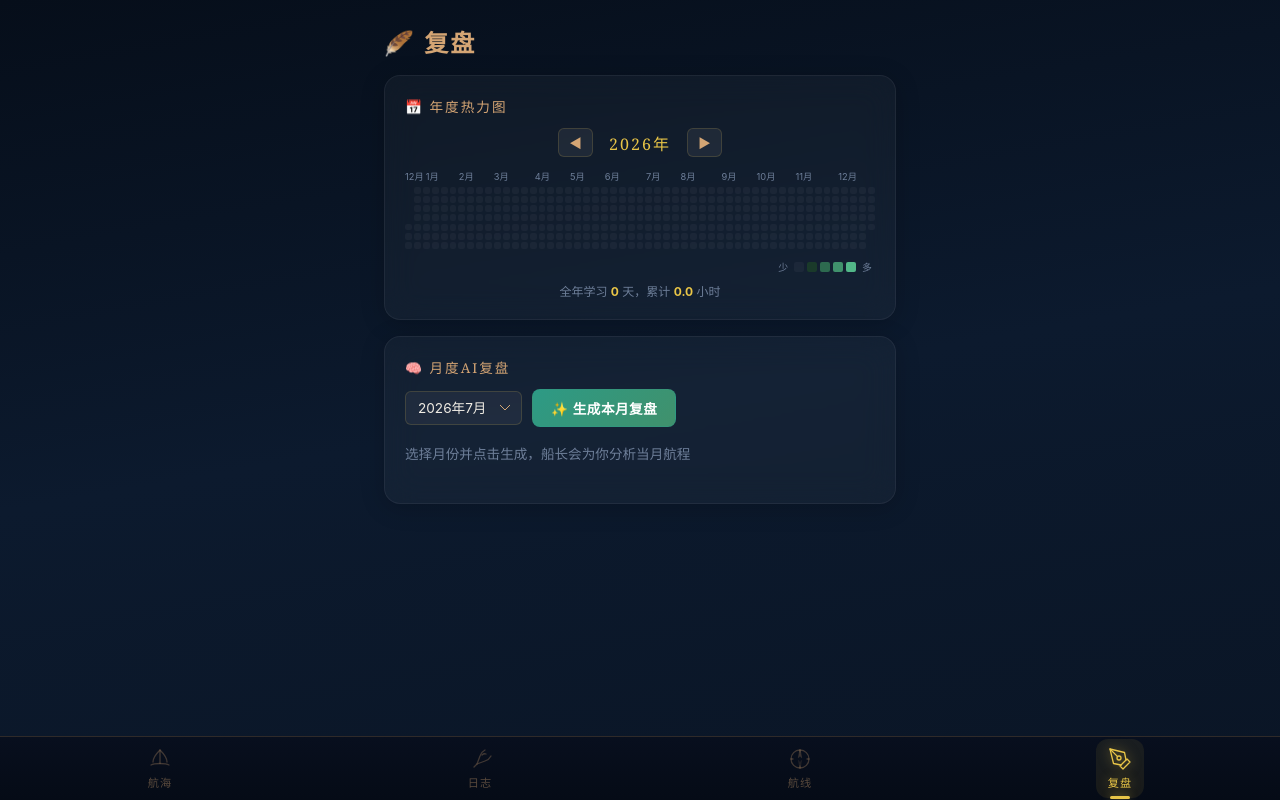
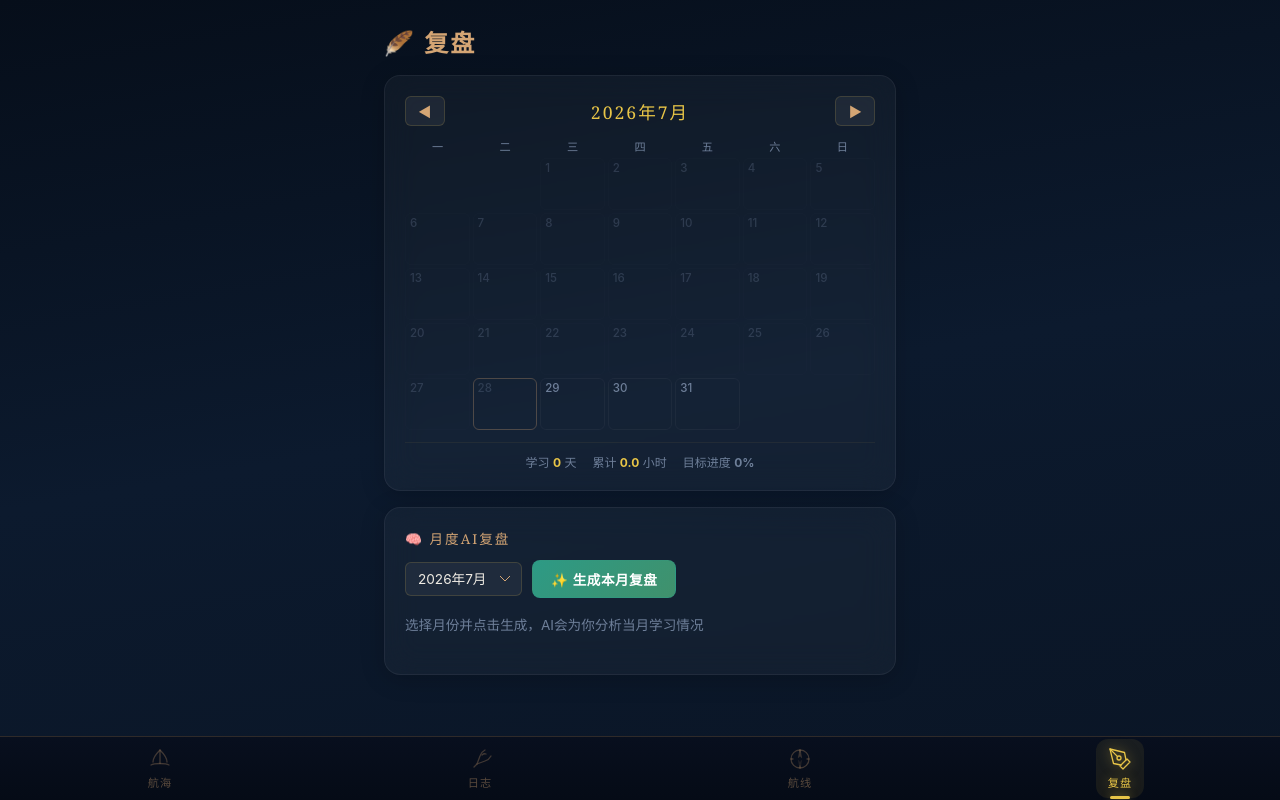
Before and after one commit to ata-willow/sprint-app, a Flask app: page /review in a window 1280 px wide. Run offline with Flask 3, Linux system fonts and the light colour scheme; data that the repository does not hold is empty.

Commit message:
v42: 月度日历视图+按钮压暗+注入测试数据+删最近记录+删预测分小字

```diff
--- a/app.py
+++ b/app.py
@@ -6,7 +6,7 @@ import requests as req_lib
 from flask import Flask, render_template, request, jsonify
 from models import (init_db, add_log, get_logs, get_stats, get_milestones,
                     update_milestone, add_mock_score, get_mock_scores,
-                    get_subject_predictions, get_yearly_heatmap, get_timeline)
+                    get_subject_predictions, get_yearly_heatmap, get_timeline, get_monthly_calendar)
 
 app = Flask(__name__)
 app.config['JSON_AS_ASCII'] = False
@@ -344,6 +344,14 @@ def api_monthly_review():
         return jsonify({'review': _json.dumps(fallback, ensure_ascii=False)})
 
 
+@app.route('/api/monthly-calendar')
+def api_monthly_calendar():
+    """获取某个月的日历数据"""
+    ym = request.args.get('month', datetime.now().strftime('%Y-%m'))
+    data = get_monthly_calendar(ym)
+    return jsonify(data)
+
+
 if __name__ == '__main__':
     port = int(os.environ.get('PORT', 5000))
     app.run(host='0.0.0.0', port=port, debug=True)
--- a/static/style.css
+++ b/static/style.css
@@ -425,13 +425,13 @@ body {
 
 /* 提交按钮 */
 .btn-submit {
-  background: linear-gradient(135deg, var(--gold) 0%, var(--gold-bright) 100%);
-  color: var(--bg-deep);
-  border: none;
+  background: linear-gradient(135deg, rgba(180, 155, 90, 0.85) 0%, rgba(160, 135, 75, 0.75) 100%);
+  color: rgba(255, 240, 200, 0.9);
+  border: 1px solid rgba(212, 165, 116, 0.2);
   border-radius: var(--radius-sm);
   padding: 12px 24px;
   font-size: 1rem;
-  font-weight: 600;
+  font-weight: 500;
   cursor: pointer;
   transition: all 0.2s;
   letter-spacing: 1px;
@@ -606,24 +606,31 @@ body {
 .subject-estimate-item .se-score { font-size: 1.5rem; font-weight: 700; color: var(--gold-bright); font-family: var(--font-serif); }
 .subject-estimate-item .se-target { font-size: 0.68rem; color: var(--text-dim); margin-top: 2px; }
 
-/* ====== 复盘页 ====== */
-.heatmap-year-selector { display: flex; align-items: center; justify-content: center; gap: 16px; margin-bottom: 12px; }
-.heatmap-year-btn { background: rgba(255, 255, 255, 0.06); border: 1px solid rgba(200, 168, 78, 0.2); border-radius: 6px; color: var(--gold); padding: 4px 10px; font-size: 0.8rem; cursor: pointer; transition: all 0.2s; }
-.heatmap-year-btn:hover { background: rgba(200, 168, 78, 0.12); border-color: var(--gold); }
-.heatmap-year-label { color: var(--gold-bright); font-family: var(--font-serif); font-size: 1rem; letter-spacing: 2px; }
-.heatmap-months { display: grid; grid-template-columns: repeat(53, 1fr); gap: 2px; margin-bottom: 4px; }
-.heatmap-month-label { font-size: 0.58rem; color: var(--text-dim); text-align: left; white-space: nowrap; }
-.heatmap-grid { display: grid; grid-template-columns: repeat(53, 1fr); grid-template-rows: repeat(7, 1fr); gap: 2px; aspect-ratio: 53 / 7; margin-bottom: 10px; }
-.heatmap-cell { width: 100%; aspect-ratio: 1; border-radius: 2px; min-width: 0; min-height: 0; }
-.heatmap-level-0 { background: var(--heatmap-0); }
-.heatmap-level-1 { background: var(--heatmap-1); }
-.heatmap-level-2 { background: var(--heatmap-2); }
-.heatmap-level-3 { background: var(--heatmap-3); }
-.heatmap-level-4 { background: var(--heatmap-4); }
-.heatmap-legend { display: flex; align-items: center; justify-content: flex-end; gap: 3px; margin-top: 8px; }
-.heatmap-legend-label { font-size: 0.62rem; color: var(--text-dim); margin: 0 3px; }
-.heatmap-legend-cell { width: 10px; height: 10px; border-radius: 2px; }
-.heatmap-stats { text-align: center; font-size: 0.75rem; color: var(--text-dim); margin-top: 8px; }
+/* ====== 复盘页 - 月度日历 ====== */
+.calendar-header { display: flex; align-items: center; justify-content: space-between; margin-bottom: 12px; }
+.cal-nav-btn { background: rgba(255,255,255,0.06); border: 1px solid rgba(200,168,78,0.2); border-radius: 6px; color: var(--gold); padding: 4px 12px; font-size: 0.85rem; cursor: pointer; transition: all 0.2s; }
+.cal-nav-btn:hover { background: rgba(200,168,78,0.12); border-color: var(--gold); }
+.cal-title { color: var(--gold-bright); font-family: var(--font-serif); font-size: 1.1rem; letter-spacing: 2px; }
+.cal-weekdays { display: grid; grid-template-columns: repeat(7, 1fr); gap: 2px; margin-bottom: 4px; text-align: center; }
+.cal-weekdays span { font-size: 0.7rem; color: var(--text-dim); font-weight: 500; }
+.cal-grid { display: grid; grid-template-columns: repeat(7, 1fr); gap: 3px; margin-bottom: 12px; }
+.cal-cell {
+  min-height: 52px; border-radius: 6px; padding: 3px 4px; position: relative;
+  display: flex; flex-direction: column; border: 1px solid rgba(255,255,255,0.04);
+}
+.cal-cell.cal-empty { background: transparent; border-color: transparent; min-height: 52px; }
+.cal-cell.cal-today { border-color: var(--gold); border-width: 1.5px; }
+.cal-cell.cal-has-data { cursor: default; }
+.cal-date-num { font-size: 0.72rem; color: var(--text-dim); font-weight: 500; line-height: 1.2; }
+.cal-cell.cal-has-data .cal-date-num { color: var(--text-bright); font-weight: 600; }
+.cal-hours { font-size: 0.6rem; color: var(--gold); font-weight: 600; line-height: 1.3; }
+.cal-subj { font-size: 0.55rem; color: var(--text-dim); line-height: 1.3; overflow: hidden; text-overflow: ellipsis; white-space: nowrap; }
+.cal-mood { font-size: 0.65rem; position: absolute; bottom: 2px; right: 3px; }
+.cal-stats { display: flex; justify-content: center; gap: 16px; font-size: 0.75rem; color: var(--text-dim); padding-top: 10px; border-top: 1px solid rgba(200,168,78,0.08); }
+.cal-mocks { margin-top: 12px; padding-top: 10px; border-top: 1px solid rgba(200,168,78,0.08); }
+.cal-mock-item { display: flex; align-items: center; gap: 8px; font-size: 0.8rem; padding: 4px 0; }
+.cal-mock-score { color: var(--gold-bright); font-weight: 600; }
+.cal-mock-exam { color: var(--text-dim); font-size: 0.7rem; margin-left: auto; }
 
 /* 月度AI复盘 */
 .monthly-review-section { margin-top: 4px; }
--- a/templates/review.html
+++ b/templates/review.html
@@ -13,31 +13,25 @@
   <div class="page-container">
     <h2 class="animate-in" style="color:var(--gold);font-family:var(--font-serif);letter-spacing:2px;margin-bottom:16px;">🪶 复盘</h2>
 
-    <!-- 全年日历热力图 -->
+    <!-- 月度日历 -->
     <div class="card animate-in animate-delay-1">
-      <div class="card-title">📅 年度热力图</div>
-      <div class="heatmap-year-selector">
-        <button class="heatmap-year-btn" id="heatmap-prev-year" onclick="changeHeatmapYear(-1)">◀</button>
-        <span id="heatmap-year-label" class="heatmap-year-label"></span>
-        <button class="heatmap-year-btn" id="heatmap-next-year" onclick="changeHeatmapYear(1)">▶</button>
+      <div class="calendar-header">
+        <button class="cal-nav-btn" id="cal-prev" onclick="changeMonth(-1)">◀</button>
+        <span class="cal-title" id="cal-title"></span>
+        <button class="cal-nav-btn" id="cal-next" onclick="changeMonth(1)">▶</button>
       </div>
-      <!-- 月份标签 -->
-      <div class="heatmap-months" id="heatmap-months"></div>
-      <!-- 热力图网格 -->
-      <div class="heatmap-grid" id="heatmap-grid">
+      <!-- 星期标签 -->
+      <div class="cal-weekdays">
+        <span>一</span><span>二</span><span>三</span><span>四</span><span>五</span><span>六</span><span>日</span>
+      </div>
+      <!-- 日历网格 -->
+      <div class="cal-grid" id="cal-grid">
         <div class="loading"><div class="loading-dots"><span></span><span></span><span></span></div></div>
       </div>
-      <!-- 图例 -->
-      <div class="heatmap-legend">
-        <span class="heatmap-legend-label">少</span>
-        <span class="heatmap-legend-cell" style="background:var(--heatmap-0)"></span>
-        <span class="heatmap-legend-cell" style="background:var(--heatmap-1)"></span>
-        <span class="heatmap-legend-cell" style="background:var(--heatmap-2)"></span>
-        <span class="heatmap-legend-cell" style="background:var(--heatmap-3)"></span>
-        <span class="heatmap-legend-cell" style="background:var(--heatmap-4)"></span>
-        <span class="heatmap-legend-label">多</span>
-      </div>
-      <div class="heatmap-stats" id="heatmap-stats"></div>
+      <!-- 月度统计 -->
+      <div class="cal-stats" id="cal-stats"></div>
+      <!-- 本月模考 -->
+      <div class="cal-mocks" id="cal-mocks" style="display:none;"></div>
     </div>
 
     <!-- 月度AI复盘 -->
@@ -45,18 +39,16 @@
       <div class="card-title">🧠 月度AI复盘</div>
       <div class="monthly-review-section">
         <div class="monthly-review-controls">
-          <select id="review-month" class="review-month-select">
-          </select>
+          <select id="review-month" class="review-month-select"></select>
           <button class="btn-review-generate" id="btn-generate-review" onclick="generateMonthlyReview()">
             ✨ 生成本月复盘
           </button>
         </div>
         <div class="review-result" id="review-result">
-          <p class="text-dim" style="font-size:0.85rem;">选择月份并点击生成，船长会为你分析当月航程</p>
+          <p class="text-dim" style="font-size:0.85rem;">选择月份并点击生成，AI会为你分析当月学习情况</p>
         </div>
       </div>
     </div>
-
   </div>
 
   <!-- 底部导航 - 4 tab -->
@@ -104,8 +96,11 @@
   <div id="toast" class="toast"></div>
 
   <script>
-    // ====== 月份选择器初始化 ======
     const now = new Date();
+    let calYear = now.getFullYear();
+    let calMonth = now.getMonth(); // 0-indexed
+
+    // 月份选择器初始化（复盘用）
     const monthSelect = document.getElementById('review-month');
     for (let i = 0; i < 12; i++) {
       const m = i + 1;
@@ -117,117 +112,135 @@
       monthSelect.appendChild(opt);
     }
 
-    // ====== 热力图 ======
-    let currentHeatmapYear = now.getFullYear();
-
-    function changeHeatmapYear(delta) {
-      currentHeatmapYear += delta;
-      loadHeatmap(currentHeatmapYear);
+    function changeMonth(delta) {
+      calMonth += delta;
+      if (calMonth > 11) { calMonth = 0; calYear++; }
+      if (calMonth < 0) { calMonth = 11; calYear--; }
+      loadCalendar(calYear, calMonth);
     }
 
-    async function loadHeatmap(year) {
-      document.getElementById('heatmap-year-label').textContent = year + '年';
+    async function loadCalendar(year, month) {
+      const ym = `${year}-${String(month + 1).padStart(2, '0')}`;
+      const monthNames = ['1月','2月','3月','4月','5月','6月','7月','8月','9月','10月','11月','12月'];
+      document.getElementById('cal-title').textContent = `${year}年${monthNames[month]}`;
+
+      const grid = document.getElementById('cal-grid');
+      grid.innerHTML = '<div class="loading"><div class="loading-dots"><span></span><span></span><span></span></div></div>';
+
       try {
-        const res = await fetch(`/api/yearly-heatmap?year=${year}`);
+        const res = await fetch(`/api/monthly-calendar?month=${ym}`);
         const data = await res.json();
-        renderHeatmap(data.year, data.heatmap);
+        renderCalendar(year, month, data.days, data.scores);
       } catch (err) {
-        document.getElementById('heatmap-grid').innerHTML = '<p class="text-dim" style="font-size:0.8rem;">加载失败</p>';
+        grid.innerHTML = '<p class="text-dim" style="font-size:0.8rem;">加载失败</p>';
       }
     }
 
-    function renderHeatmap(year, heatmap) {
-      // 计算该年1月1日是星期几（0=Sun, 1=Mon...）
-      const jan1 = new Date(year, 0, 1);
-      const jan1Day = jan1.getDay(); // 0=Sun
-
-      // 生成53周x7天的网格
-      const grid = document.getElementById('heatmap-grid');
+    function renderCalendar(year, month, days, scores) {
+      const grid = document.getElementById('cal-grid');
       grid.innerHTML = '';
 
-      // 月份标签
-      const monthsEl = document.getElementById('heatmap-months');
-      monthsEl.innerHTML = '';
-      const monthNames = ['1月','2月','3月','4月','5月','6月','7月','8月','9月','10月','11月','12月'];
+      // 计算该月第一天是星期几（0=Mon for our grid）
+      const firstDay = new Date(year, month, 1);
+      let firstWeekday = firstDay.getDay() - 1; // 0=Mon
+      if (firstWeekday < 0) firstWeekday = 6;
+      const daysInMonth = new Date(year, month + 1, 0).getDate();
 
-      // 计算每周的起始月份位置
-      const totalWeeks = 53;
-      const monthPositions = [];
-      let lastMonth = -1;
-      for (let w = 0; w < totalWeeks; w++) {
-        // 该周周一的日期
-        const weekStart = new Date(year, 0, 1);
-        weekStart.setDate(weekStart.getDate() + w * 7 - jan1Day + 1);
-        const m = weekStart.getMonth();
-        if (m !== lastMonth) {
-          monthPositions.push({ month: m, week: w });
-          lastMonth = m;
-        }
+      // 找到最大小时数用于颜色分级
+      const allHours = Object.values(days).map(d => d.total_hours);
+      const maxHours = allHours.length ? Math.max(...allHours) : 1;
+
+      let totalStudyDays = 0;
+      let totalHours = 0;
+
+      // 空白填充
+      for (let i = 0; i < firstWeekday; i++) {
+        const empty = document.createElement('div');
+        empty.className = 'cal-cell cal-empty';
+        grid.appendChild(empty);
       }
 
-      monthPositions.forEach(mp => {
-        const label = document.createElement('span');
-        label.className = 'heatmap-month-label';
-        label.textContent = monthNames[mp.month];
-        label.style.gridColumn = mp.week + 1;
-        monthsEl.appendChild(label);
-      });
+      // 每天格子
+      for (let d = 1; d <= daysInMonth; d++) {
+        const dateStr = `${year}-${String(month + 1).padStart(2, '0')}-${String(d).padStart(2, '0')}`;
+        const dayData = days[dateStr];
+        const cell = document.createElement('div');
+        cell.className = 'cal-cell';
 
-      // 计算颜色分级
-      const hours = Object.values(heatmap);
-      const maxHours = hours.length ? Math.max(...hours) : 1;
+        const isToday = (d === now.getDate() && month === now.getMonth() && year === now.getFullYear());
+        if (isToday) cell.classList.add('cal-today');
 
-      let totalDays = 0;
-      let totalHoursYear = 0;
+        // 日期数字
+        const dateNum = document.createElement('span');
+        dateNum.className = 'cal-date-num';
+        dateNum.textContent = d;
+        cell.appendChild(dateNum);
 
-      // 创建网格格子
-      for (let w = 0; w < totalWeeks; w++) {
-        for (let d = 0; d < 7; d++) {
-          // 计算该格子对应的日期
-          const dayOffset = w * 7 + d - jan1Day;
-          const cellDate = new Date(year, 0, 1 + dayOffset);
+        if (dayData) {
+          totalStudyDays++;
+          totalHours += dayData.total_hours;
 
-          // 只显示该年的日期
-          if (cellDate.getFullYear() !== year) continue;
+          // 颜色强度
+          const intensity = dayData.total_hours / maxHours;
+          cell.classList.add('cal-has-data');
+          cell.style.background = `rgba(212, 165, 116, ${0.05 + intensity * 0.25})`;
 
-          const dateStr = cellDate.toISOString().split('T')[0];
-          const cellHours = heatmap[dateStr] || 0;
+          // 学习时长
+          const hoursLabel = document.createElement('span');
+          hoursLabel.className = 'cal-hours';
+          hoursLabel.textContent = `${dayData.total_hours}h`;
+          cell.appendChild(hoursLabel);
 
-          if (cellHours > 0) {
-            totalDays++;
-            totalHoursYear += cellHours;
+          // 科目关键词（最多2个）
+          const subjNames = [...new Set(dayData.subjects.map(s => s.subject))];
+          if (subjNames.length) {
+            const subjLabel = document.createElement('span');
+            subjLabel.className = 'cal-subj';
+            subjLabel.textContent = subjNames.slice(0, 2).join(' ');
+            cell.appendChild(subjLabel);
           }
 
-          const cell = document.createElement('span');
-          cell.className = 'heatmap-cell';
-          cell.title = `${dateStr}: ${cellHours}h`;
+          // 心情emoji
+          if (dayData.mood) {
+            const moodEl = document.createElement('span');
+            moodEl.className = 'cal-mood';
+            moodEl.textContent = dayData.mood;
+            cell.appendChild(moodEl);
+          }
+        } else {
+          // 没有数据的日期
+          if (dateStr <= `${year}-${String(month + 1).padStart(2, '0')}-${String(now.getDate()).padStart(2, '0')}`
+              && !(year > now.getFullYear() || (year === now.getFullYear() && month > now.getMonth()))) {
+            cell.style.opacity = '0.3';
+          }
+        }
 
-          // 颜色分级
-          if (cellHours === 0) {
-            cell.classList.add('heatmap-level-0');
-          } else if (cellHours <= maxHours * 0.25) {
-            cell.classList.add('heatmap-level-1');
-          } else if (cellHours <= maxHours * 0.5) {
-            cell.classList.add('heatmap-level-2');
-          } else if (cellHours <= maxHours * 0.75) {
-            cell.classList.add('heatmap-level-3');
-          } else {
-            cell.classList.add('heatmap-level-4');
-          }
-
-          cell.style.gridColumn = w + 1;
-          cell.style.gridRow = d + 1;
-          grid.appendChild(cell);
-        }
+        grid.appendChild(cell);
       }
 
-      // 统计信息
-      document.getElementById('heatmap-stats').innerHTML =
-        `全年学习 <strong style="color:var(--gold-bright)">${totalDays}</strong> 天，累计 <strong style="color:var(--gold-bright)">${totalHoursYear.toFixed(1)}</strong> 小时`;
+      // 统计
+      const weekGoal = 30;
+      const monthGoal = weekGoal * 4.3;
+      const statsEl = document.getElementById('cal-stats');
+      statsEl.innerHTML = `
+        <span>学习 <strong style="color:var(--gold-bright)">${totalStudyDays}</strong> 天</span>
+        <span>累计 <strong style="color:var(--gold-bright)">${totalHours.toFixed(1)}</strong> 小时</span>
+        <span>目标进度 <strong style="color:${totalHours >= monthGoal * 0.7 ? 'var(--gold-bright)' : 'var(--text-dim)'}">${Math.round(totalHours / monthGoal * 100)}%</strong></span>
+      `;
+
+      // 模考
+      const mocksEl = document.getElementById('cal-mocks');
+      if (scores && scores.length) {
+        mocksEl.style.display = 'block';
+        mocksEl.innerHTML = '<div class="card-title" style="font-size:0.85rem;margin-bottom:8px;"> 本月模考</div>' +
+          scores.map(s => `<div class="cal-mock-item"><span>${s.date.slice(5)} ${s.subject}</span><span class="cal-mock-score">${s.score}分</span>${s.exam_name ? `<span class="cal-mock-exam">${s.exam_name}</span>` : ''}</div>`).join('');
+      } else {
+        mocksEl.style.display = 'none';
+      }
     }
 
     // 初始加载
-    loadHeatmap(currentHeatmapYear);
+    loadCalendar(calYear, calMonth);
 
     // ====== 月度AI复盘 ======
     async function generateMonthlyReview() {
@@ -236,7 +249,7 @@
       const resultEl = document.getElementById('review-result');
 
       btn.disabled = true;
-      btn.textContent = '🌊 航海复盘生成中...';
+      btn.textContent = '生成中...';
       resultEl.innerHTML = '<div class="loading"><div class="loading-dots"><span></span><span></span><span></span></div></div>';
 
       try {
```
Also changed, not shown: models.py (+40 -0 lines), templates/index.html (+2 -8 lines), templates/log.html (+0 -39 lines).
